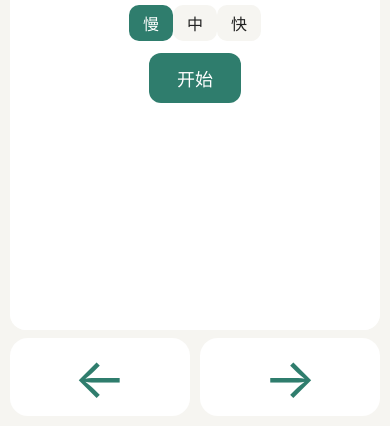
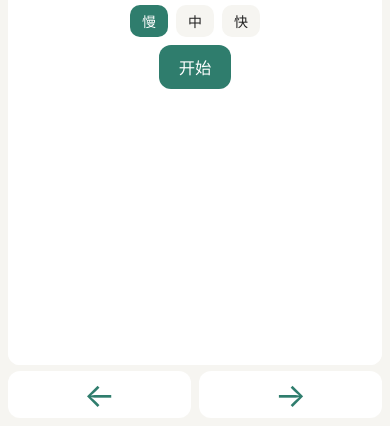
Before and after one commit to dwenjia/Game, a plain HTML site: page index.html in a window 390 px wide. Shown: the part 418-844 px from the top of the page. Drawn offline with Linux system fonts and the light colour scheme.

Commit message:
Make the attention game responsive across screen sizes (#1)
* Make the attention game fit different screen sizes.

Scale the playfield, falling items, and controls with the viewport, and move the arrow buttons beside the stage on short wide screens so the game stays on screen.

Co-authored-by: dwenjia <dwenjia@users.noreply.github.com>

* Space falling items by their rendered height.

Large screens were drawing bigger emoji that overlapped. Item gaps and the bottom boundary now follow the measured glyph size.

Co-authored-by: dwenjia <dwenjia@users.noreply.github.com>

---------

Co-authored-by: Cursor Agent <cursoragent@cursor.com>
Co-authored-by: dwenjia <dwenjia@users.noreply.github.com>

```diff
--- a/index.html
+++ b/index.html
@@ -3,27 +3,108 @@
 <meta name="viewport" content="width=device-width, initial-scale=1, viewport-fit=cover">
 <title>注意力训练 · 掉落物品</title>
 <style>
-:root{--bg:#f6f5f1;--fg:#222;--card:#fff;--ac:#2f7d6d;--bad:#d64545;--mut:#777;box-sizing:border-box;padding-top:env(safe-area-inset-top,0px);padding-bottom:env(safe-area-inset-bottom,0px)}
+:root{
+  --bg:#f6f5f1;--fg:#222;--card:#fff;--ac:#2f7d6d;--bad:#d64545;--mut:#777;
+  --item:clamp(36px,16vw,88px);
+  --icon:clamp(26px,7vw,52px);
+  --arrow:clamp(28px,8.5vw,64px);
+  --title:clamp(26px,7vw,48px);
+  --hud:clamp(15px,4.2vw,22px);
+  --text:clamp(13px,3.6vw,17px);
+  --gap:clamp(6px,1.6vw,12px);
+  --pad:clamp(8px,2vw,16px);
+  --radius:clamp(12px,3vw,20px);
+  --col:min(680px,100%);
+}
 @media (prefers-color-scheme:dark){:root:not([data-theme="light"]){--bg:#181a19;--fg:#eee;--card:#262a28;--ac:#5cc2ad;--bad:#ef6b6b;--mut:#999}}
 :root[data-theme="dark"]{--bg:#181a19;--fg:#eee;--card:#262a28;--ac:#5cc2ad;--bad:#ef6b6b;--mut:#999}
 *{box-sizing:border-box}
-html,body{height:100%;margin:0}
-body{background:var(--bg);color:var(--fg);font-family:-apple-system,"PingFang SC","Noto Sans SC",sans-serif;display:flex;flex-direction:column;align-items:center;padding:10px;gap:8px;user-select:none;-webkit-user-select:none}
-.top{display:flex;justify-content:space-between;width:100%;max-width:480px;font-size:18px}
-#stage{position:relative;flex:1;width:100%;max-width:480px;background:var(--card);border-radius:16px;overflow:hidden;min-height:240px}
-.item{position:absolute;left:50%;transform:translateX(-50%);font-size:64px;line-height:1}
+html{height:100%;background:var(--bg);-webkit-text-size-adjust:100%}
+body{
+  position:fixed;inset:0;margin:0;height:100%;height:100dvh;width:100%;
+  background:var(--bg);color:var(--fg);
+  font-family:-apple-system,"PingFang SC","Noto Sans SC",sans-serif;
+  display:flex;justify-content:center;
+  padding:
+    max(var(--pad),env(safe-area-inset-top))
+    max(var(--pad),env(safe-area-inset-right))
+    max(var(--pad),env(safe-area-inset-bottom))
+    max(var(--pad),env(safe-area-inset-left));
+  overflow:hidden;user-select:none;-webkit-user-select:none;
+  -webkit-touch-callout:none;-webkit-tap-highlight-color:transparent;
+  touch-action:manipulation;overscroll-behavior:none;
+}
+#app{
+  width:var(--col);height:100%;min-width:0;min-height:0;
+  display:flex;flex-direction:column;align-items:stretch;gap:var(--gap);
+}
+.top{
+  flex:0 0 auto;display:flex;justify-content:space-between;align-items:center;
+  gap:12px;width:100%;font-size:var(--hud);font-variant-numeric:tabular-nums;
+}
+#stage{
+  position:relative;flex:1 1 auto;min-width:0;min-height:0;width:100%;
+  background:var(--card);border-radius:var(--radius);overflow:hidden;
+}
+.item{
+  position:absolute;left:50%;top:0;transform:translateX(-50%);
+  font-size:var(--item);line-height:1.2;
+}
 .item.low{filter:drop-shadow(0 0 10px var(--ac))}
-#overlay{position:absolute;inset:0;display:flex;flex-direction:column;align-items:center;justify-content:center;gap:12px;background:var(--card);text-align:center;padding:16px}
-#overlay p{color:var(--mut);margin:0;font-size:15px}
-#big{font-size:44px;font-weight:700}
-.row{display:flex;gap:10px;width:100%;max-width:480px}
-.arrow{flex:1;border:0;border-radius:18px;background:var(--card);color:var(--fg);font:inherit;padding:10px 0;display:flex;flex-direction:column;align-items:center;gap:2px;cursor:pointer}
-.arrow .ic{font-size:44px;line-height:1.1}.arrow .ar{font-size:56px;line-height:1;color:var(--ac)}
-.arrow.ok{background:var(--ac)}.arrow.no{background:var(--bad)}
-button.s{font:inherit;border:0;border-radius:12px;padding:12px 28px;background:var(--ac);color:#fff;font-size:18px;cursor:pointer}
-.lv button{font:inherit;border:0;border-radius:10px;padding:6px 14px;background:var(--bg);color:var(--fg);cursor:pointer}
+#overlay{
+  position:absolute;inset:0;display:flex;flex-direction:column;align-items:center;
+  justify-content:center;justify-content:safe center;gap:clamp(8px,2vw,14px);
+  background:var(--card);text-align:center;padding:clamp(12px,3vw,20px);overflow:auto;
+}
+#overlay p{color:var(--mut);margin:0;max-width:28em;font-size:var(--text);line-height:1.45}
+#big{font-size:var(--title);font-weight:700;line-height:1.15}
+.row{flex:0 0 auto;display:flex;gap:clamp(8px,2vw,12px);width:100%;min-width:0}
+.arrow{
+  flex:1;min-width:0;min-height:44px;border:0;border-radius:var(--radius);
+  background:var(--card);color:var(--fg);font:inherit;
+  padding:clamp(6px,1.4vw,12px) 4px;
+  display:flex;flex-direction:column;align-items:center;justify-content:center;gap:2px;
+  cursor:pointer;touch-action:manipulation;
+}
+.arrow .ic{font-size:var(--icon);line-height:1.1}
+.arrow .ar{font-size:var(--arrow);line-height:1;color:var(--ac)}
+.arrow.ok{background:var(--ac);color:#fff}
+.arrow.no{background:var(--bad);color:#fff}
+.arrow.ok .ar,.arrow.no .ar{color:#fff}
+button.s{
+  font:inherit;border:0;border-radius:12px;
+  padding:clamp(10px,2vw,14px) clamp(20px,5vw,32px);
+  background:var(--ac);color:#fff;font-size:clamp(16px,4.2vw,20px);
+  cursor:pointer;max-width:100%;
+}
+.lv{display:flex;flex-wrap:wrap;justify-content:center;gap:8px}
+.lv button{
+  font:inherit;font-size:clamp(14px,3.4vw,16px);
+  border:0;border-radius:10px;padding:clamp(6px,1.4vw,8px) clamp(12px,3vw,16px);
+  background:var(--bg);color:var(--fg);cursor:pointer;
+}
 .lv button.on{background:var(--ac);color:#fff}
+button:focus-visible{outline:3px solid var(--ac);outline-offset:2px}
+@media (max-height:560px){
+  :root{--gap:6px;--pad:8px;--arrow:clamp(22px,6.5vw,40px);--icon:clamp(20px,5.5vw,34px);--title:clamp(22px,5.5vw,32px)}
+  .arrow{padding:6px 4px}
+  button.s{padding:8px 18px}
+}
+@media (max-height:520px) and (min-width:640px){
+  :root{--col:min(1100px,100%);--arrow:clamp(36px,10vmin,60px);--icon:clamp(32px,8vmin,52px);--title:clamp(24px,5vmin,36px)}
+  #app{
+    display:grid;
+    grid-template-columns:minmax(0,1fr) clamp(128px,22vw,210px);
+    grid-template-rows:auto minmax(0,1fr);
+    grid-template-areas:"hud hud" "stage controls";
+  }
+  .top{grid-area:hud}
+  #stage{grid-area:stage}
+  .row{grid-area:controls;flex-direction:column;width:auto}
+  .arrow{flex:1}
+}
 </style></head><body>
+<div id="app">
 <div class="top"><span>得分：<b id="score">0</b></span><span>第 <b id="cnt">0</b>/10 个</span></div>
 <div id="stage">
   <div id="overlay">
@@ -34,33 +115,50 @@ button.s{font:inherit;border:0;border-radius:12px;padding:12px 28px;background:v
   </div>
 </div>
 <div class="row">
-  <button class="arrow" id="bL"><span class="ic" id="iL"></span><span class="ar">←</span></button>
-  <button class="arrow" id="bR"><span class="ic" id="iR"></span><span class="ar">→</span></button>
+  <button class="arrow" id="bL" type="button"><span class="ic" id="iL"></span><span class="ar">←</span></button>
+  <button class="arrow" id="bR" type="button"><span class="ic" id="iR"></span><span class="ar">→</span></button>
+</div>
 </div>
 <script>
 const $=id=>document.getElementById(id);
 const PAIRS=[['🍎','🐟'],['🐶','🚗'],['🌻','⭐']];
 const LEVELS={'慢':9,'中':7,'快':5}; // seconds to fall
-let runId=0,gap=0,lvl='慢',types,items=[],score,spawned,done,running,last,nextSpawn;
+let runId=0,gap=0,lvl='慢',types,items=[],score,spawned,done,running,last,itemPx=64;
 const TOTAL=10;
-function lvUI(){const d=$('lv');d.innerHTML='';Object.keys(LEVELS).forEach(k=>{const b=document.createElement('button');b.textContent=k;if(k===lvl)b.className='on';b.onclick=()=>{lvl=k;lvUI()};d.appendChild(b)})}
+function syncLayout(){
+  const st=$('stage'),H=st.clientHeight,W=st.clientWidth;
+  if(!H||!W)return {size:itemPx,visual:itemPx,end:1};
+  const size=Math.round(Math.min(96,Math.max(28,Math.min(W*0.18,H*0.2))));
+  if(size!==itemPx){itemPx=size;document.documentElement.style.setProperty('--item',size+'px')}
+  let probe=$('probe');
+  if(!probe){
+    probe=document.createElement('div');probe.id='probe';probe.className='item';
+    probe.textContent='🌻';probe.setAttribute('aria-hidden','true');
+    probe.style.visibility='hidden';probe.style.pointerEvents='none';st.appendChild(probe);
+  }
+  const visual=Math.max(size,Math.round(probe.getBoundingClientRect().height)||size);
+  const margin=Math.max(6,Math.round(visual*0.08));
+  return {size,visual,end:Math.max(1,H-visual-margin)};
+}
+function lvUI(){const d=$('lv');d.innerHTML='';Object.keys(LEVELS).forEach(k=>{const b=document.createElement('button');b.type='button';b.textContent=k;if(k===lvl)b.className='on';b.onclick=()=>{lvl=k;lvUI()};d.appendChild(b)})}
 function start(){
   const st=$('stage');items.forEach(i=>i.el.remove());
   types=PAIRS[Math.floor(Math.random()*PAIRS.length)].slice();
   if(Math.random()<.5)types.reverse();
   $('iL').textContent=types[0];$('iR').textContent=types[1];
   items=[];score=0;spawned=0;done=0;const id=++runId;gap=0;running=true;last=performance.now();
-  $('overlay').style.display='none';upd();requestAnimationFrame(t=>loop(t,id));
+  $('overlay').style.display='none';upd();syncLayout();requestAnimationFrame(t=>loop(t,id));
 }
 function upd(){$('score').textContent=score;$('cnt').textContent=done;}
 function loop(t,id){
   if(!running||id!==runId)return;
-  const st=$('stage'),H=st.clientHeight,size=64,end=H-size-6,speed=end/LEVELS[lvl];
+  const {end,visual}=syncLayout();
+  const speed=end/LEVELS[lvl];
   const dt=(t-last)/1000;last=t;
   if(spawned<TOTAL&&items.length<3&&(!items.length||items[items.length-1].y>=gap)){
-    gap=66+Math.random()*8;
+    gap=visual+Math.max(10,visual*0.12)+Math.random()*8;
     const type=Math.random()<.5?0:1;
-    const el=document.createElement('div');el.className='item';el.textContent=types[type];el.style.top='0px';st.appendChild(el);
+    const el=document.createElement('div');el.className='item';el.textContent=types[type];el.style.top='0px';$('stage').appendChild(el);
     items.push({el,type,y:0});spawned++;
   }
   items.forEach(i=>{i.y+=speed*dt;i.el.style.top=i.y+'px'});
@@ -89,6 +187,9 @@ function finish(){
   $('go').textContent='再来一局';$('overlay').style.display='flex';
 }
 $('go').onclick=start;$('bL').onclick=()=>press(0);$('bR').onclick=()=>press(1);
-document.addEventListener('keydown',e=>{if(e.key==='ArrowLeft')press(0);if(e.key==='ArrowRight')press(1)});
-lvUI();
+document.addEventListener('keydown',e=>{if(e.key==='ArrowLeft'||e.key==='ArrowRight'){e.preventDefault();press(e.key==='ArrowRight'?1:0)}});
+if(window.ResizeObserver)new ResizeObserver(()=>syncLayout()).observe($('stage'));
+window.addEventListener('resize',syncLayout);
+if(window.visualViewport)visualViewport.addEventListener('resize',syncLayout);
+lvUI();syncLayout();
 </script></body></html>
```
